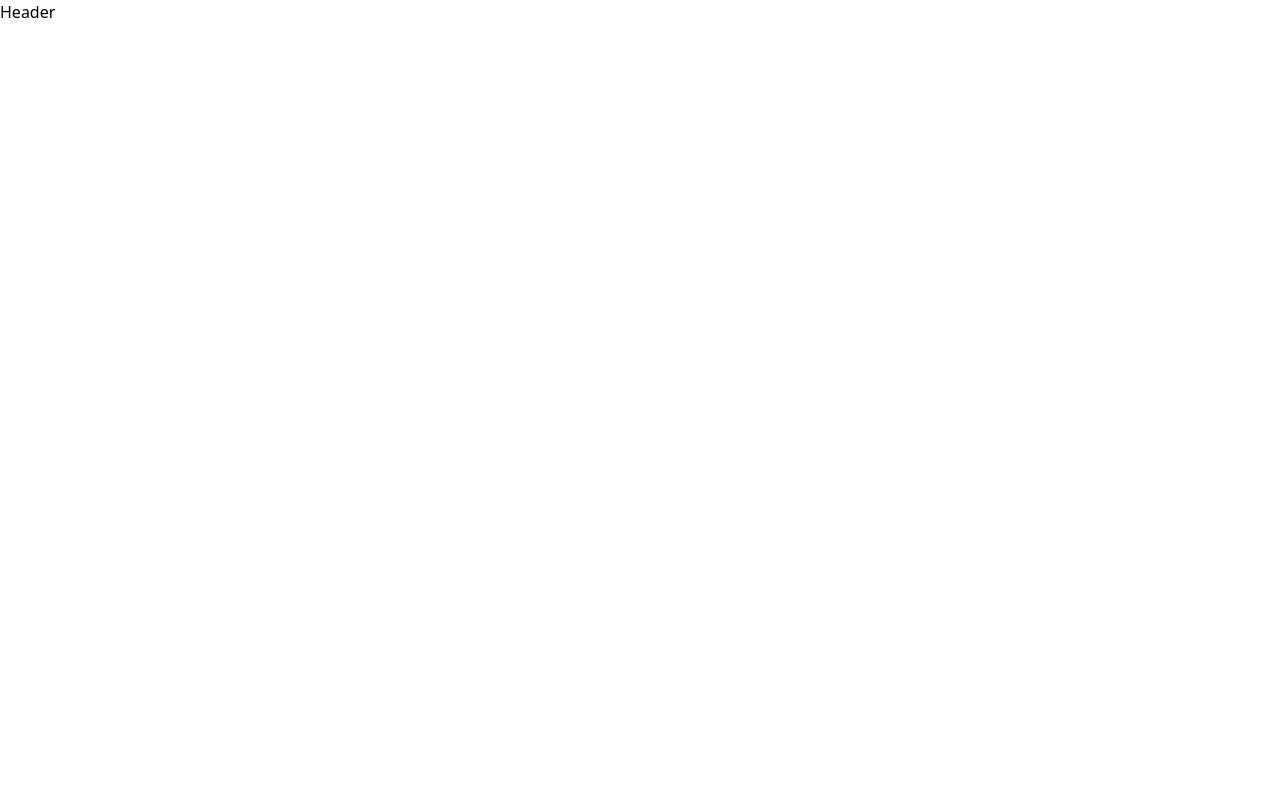
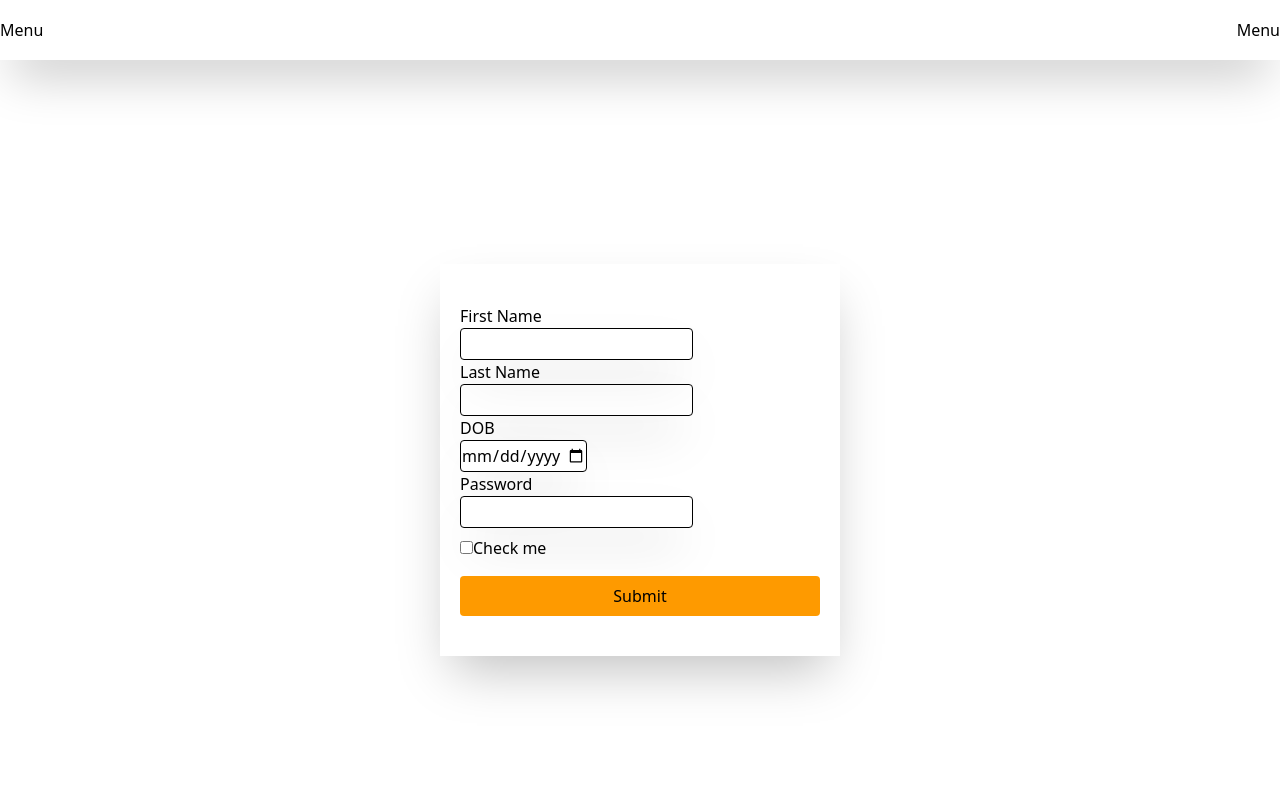
Before and after one commit to taralama/component-hub, a React (Vite) app: page /posts in a window 1280 px wide. Shown: the top 800 px of the page. Built offline with nearby package versions, Linux system fonts and the light colour scheme.

Commit message:
added form with reacthook and usequery

```diff
--- a/package.json
+++ b/package.json
@@ -22,9 +22,12 @@
     "@tailwindcss/vite": "^4.0.6",
     "@tanstack/react-query": "^5.66.3",
     "@tanstack/react-query-devtools": "^5.66.3",
+    "axios": "^1.7.9",
     "react": "^19.0.0",
     "react-dom": "^19.0.0",
+    "react-hook-form": "^7.54.2",
     "react-hot-toast": "^2.5.2",
+    "react-router-dom": "^7.2.0",
     "tailwindcss": "^4.0.6"
   },
   "devDependencies": {
@@ -33,12 +36,12 @@
     "@types/react-dom": "^19.0.3",
     "@vitejs/plugin-react": "^4.3.4",
     "eslint": "^9.19.0",
-    "prettier": "^2.8.4",
     "eslint-plugin-react-hooks": "^5.0.0",
     "eslint-plugin-react-refresh": "^0.4.18",
     "globals": "^15.14.0",
     "husky": "^9.1.7",
     "lint-staged": "^15.4.3",
+    "prettier": "^2.8.4",
     "typescript": "~5.7.2",
     "typescript-eslint": "^8.22.0",
     "vite": "^6.1.0"
--- a/src/App.tsx
+++ b/src/App.tsx
@@ -1,11 +1,13 @@
 import Providers from './utils/Providers';
 
-import { Header } from './components';
+import Routers from './Routers';
+// import SendData from './components/PostForm';
 
 function App() {
   return (
     <Providers>
-      <Header />
+      <Routers />
+      {/* <SendData /> */}
     </Providers>
   );
 }
--- /dev/null
+++ b/src/Pages/Home/index.tsx
@@ -0,0 +1,7 @@
+import React from 'react';
+
+const Home = () => {
+  return <div>Home</div>;
+};
+
+export default Home;
--- /dev/null
+++ b/src/Routers/index.tsx
@@ -0,0 +1,17 @@
+import { Route, Routes } from 'react-router-dom';
+import Layout from '../components/PageLayout';
+import Home from '../Pages/Home';
+import SendData from '../components/PostForm';
+
+const Routers = () => {
+  return (
+    <Routes>
+      <Route element={<Layout />}>
+        <Route path="/" element={<Home />} />
+        <Route path="/posts" element={<SendData />} />
+      </Route>
+    </Routes>
+  );
+};
+
+export default Routers;
--- /dev/null
+++ b/src/api/index.ts
@@ -0,0 +1,7 @@
+import axios from 'axios';
+
+export const axiosInstance = axios.create({
+  baseURL: 'https://jsonplaceholder.typicode.com/',
+  timeout: 5000,
+  headers: { 'Content-Type': 'application/json' },
+});
--- /dev/null
+++ b/src/components/Input/index.tsx
@@ -0,0 +1,93 @@
+import {
+  FieldPath,
+  FieldValues,
+  UseControllerProps,
+  useController,
+} from 'react-hook-form';
+import { JSX, useState } from 'react';
+
+export interface InputFieldProps<T extends FieldValues, U extends FieldPath<T>>
+  extends UseControllerProps<T, U> {
+  icon?: JSX.Element;
+  placeholder?: string;
+  type?: string;
+  label?: string;
+  isLoading?: boolean;
+  className: string;
+  withBorder?: boolean;
+}
+
+const Input = <T extends FieldValues, U extends FieldPath<T>>({
+  name,
+  control,
+  rules,
+  shouldUnregister,
+  defaultValue,
+  placeholder,
+  disabled,
+  type,
+  withBorder,
+  className,
+}: InputFieldProps<T, U>) => {
+  const [isFocused, setIsFocused] = useState(false);
+  const {
+    field: { ref, ...inputProps },
+    fieldState: { invalid, error },
+  } = useController({ name, control, rules, shouldUnregister, defaultValue });
+
+  const today = new Date();
+  const minDate = '1900-01-01';
+  const maxDate = new Date(
+    today.getFullYear() - 18,
+    today.getMonth(),
+    today.getDate(),
+  )
+    .toISOString()
+    .split('T')[0];
+
+  return (
+    <>
+      <input
+        ref={ref}
+        {...inputProps}
+        onFocus={(e) => {
+          e.stopPropagation();
+          setIsFocused(true);
+        }}
+        onBlur={(e) => {
+          const trimmedValue = e.target.value.trim();
+          inputProps.onChange(trimmedValue);
+          setIsFocused(false);
+        }}
+        id={name}
+        name={name}
+        type={type || 'text'}
+        placeholder={
+          type === 'date' ? 'Select Date of Birth' : placeholder || ''
+        }
+        min={type === 'date' ? minDate : undefined}
+        max={type === 'date' ? maxDate : undefined}
+        className={`form-control ${
+          disabled ? '#949494' : 'bg-white'
+        } ${className} ${isFocused ? 'focused-class' : ''}`}
+        style={{
+          border: invalid
+            ? '1px solid rgb(231, 102, 93)'
+            : withBorder
+            ? '1px solid #eee'
+            : '',
+          backgroundColor: disabled ? '#eeeeee' : '',
+        }}
+        disabled={disabled}
+        onClick={(e) => e.currentTarget.showPicker()} // Force the calendar picker to open on click
+      />
+      {rules && invalid && (
+        <span className="text-sm  bg-transparent font-medium mt-3 leading-3 text-danger">
+          {error?.message}
+        </span>
+      )}
+    </>
+  );
+};
+
+export default Input;
--- /dev/null
+++ b/src/components/Navbar/index.tsx
@@ -0,0 +1,24 @@
+const Navbar = ({
+  setOpen,
+}: {
+  setOpen: React.Dispatch<React.SetStateAction<boolean>>;
+}) => {
+  return (
+    <div className="h-15 shadow-2xl w-full flex justify-between">
+      <button
+        className="hover:cursor-pointer"
+        onClick={() => setOpen((prev) => !prev)}
+      >
+        Menu
+      </button>
+      <button
+        className="hover:cursor-pointer"
+        onClick={() => setOpen((prev) => !prev)}
+      >
+        Menu
+      </button>
+    </div>
+  );
+};
+
+export default Navbar;
--- /dev/null
+++ b/src/components/PageLayout/index.tsx
@@ -0,0 +1,18 @@
+import { useState } from 'react';
+import Navbar from '../Navbar';
+import Sidebar from '../Sidebar';
+import { Outlet } from 'react-router-dom';
+
+const Layout = () => {
+  const [open, setOpen] = useState<boolean>(true);
+
+  return (
+    <div className="relative">
+      <Navbar setOpen={setOpen} />
+      <Outlet />
+      <Sidebar open={open} setOpen={setOpen} />
+    </div>
+  );
+};
+
+export default Layout;
--- /dev/null
+++ b/src/components/PostForm/index.tsx
@@ -0,0 +1,95 @@
+import { useMutation } from '@tanstack/react-query';
+import { useForm } from 'react-hook-form';
+import postServices, { postData } from '../../services/post.services';
+import Input from '../Input';
+
+const SendData = () => {
+  const { mutate } = useMutation<unknown, Error, postData>({
+    mutationFn: (data: postData) => postServices.postData(data),
+    onSuccess: (res) => {
+      console.log(res);
+    },
+  });
+
+  const { handleSubmit, register, control } = useForm<
+    postData & { isChecked: boolean }
+  >({
+    defaultValues: {
+      firstName: '',
+      lastName: '',
+      dob: '',
+      password: '',
+      isChecked: false,
+    },
+  });
+
+  const handlePost = (data: postData & { isChecked: boolean }) => {
+    console.log(data);
+    mutate(data);
+  };
+
+  return (
+    <div className="flex justify-center items-center h-screen">
+      <form
+        onSubmit={handleSubmit(handlePost)}
+        className="border w-100 py-10 px-5 shadow-2xl border-none"
+      >
+        <label htmlFor="firstName" className="block">
+          First Name
+        </label>
+        <input
+          id="firstName"
+          type="text"
+          {...register('firstName')}
+          className="border shadow-2xl h-8 rounded"
+        />
+
+        <label htmlFor="lastName" className="block">
+          Last Name
+        </label>
+        <input
+          type="text"
+          {...register('lastName')}
+          className="border shadow-2xl h-8 rounded"
+        />
+        <label htmlFor="dateOfBirth" className="block">
+          DOB
+        </label>
+        <Input
+          control={control}
+          type="date"
+          {...register('dob')}
+          className="border shadow-2xl h-8 rounded"
+        />
+        <label htmlFor="password" className="block">
+          Password
+        </label>
+        <Input
+          control={control}
+          type="password"
+          {...register('password')}
+          className="border shadow-2xl h-8 rounded"
+          name="password"
+          rules={{
+            minLength: 8,
+          }}
+        />
+
+        {/* Checkbox */}
+        <label className="block mt-2">
+          <input type="checkbox" {...register('isChecked')} />
+          Check me
+        </label>
+
+        <button
+          type="submit"
+          className="border w-full border-none mt-4 duration-150  p-2 bg-amber-500 rounded"
+        >
+          Submit
+        </button>
+      </form>
+    </div>
+  );
+};
+
+export default SendData;
--- /dev/null
+++ b/src/components/Sidebar/index.tsx
@@ -0,0 +1,23 @@
+import React, { SetStateAction } from 'react';
+
+const Sidebar = ({
+  open,
+  setOpen,
+}: {
+  open: boolean;
+  setOpen: React.Dispatch<SetStateAction<boolean>>;
+}) => {
+  console.log(open);
+
+  return (
+    <div
+      className={`bg-blue-500 h-screen top-0 ${
+        open ? 'max-w-60' : 'max-w-0  opacity-45'
+      }  duration-500 `}
+    >
+      <button onClick={() => setOpen((prev) => !prev)}>close</button>
+    </div>
+  );
+};
+
+export default Sidebar;
--- a/src/main.tsx
+++ b/src/main.tsx
@@ -2,9 +2,12 @@ import { StrictMode } from 'react';
 import { createRoot } from 'react-dom/client';
 import './main.css';
 import App from './App.tsx';
+import { BrowserRouter } from 'react-router-dom';
 
 createRoot(document.getElementById('root')!).render(
   <StrictMode>
-    <App />
+    <BrowserRouter>
+      <App />
+    </BrowserRouter>
   </StrictMode>,
 );
--- /dev/null
+++ b/src/services/post.services.ts
@@ -0,0 +1,17 @@
+import { axiosInstance } from '../api';
+
+export interface postData {
+  firstName: string;
+  lastName: string;
+  dob: string;
+  password: string;
+  gender: boolean;
+}
+
+class Post {
+  postData = async (data: postData): Promise<{ data: postData }> => {
+    return await axiosInstance.post('/posts', data);
+  };
+}
+
+export default new Post();
```
Also changed, not shown: 1 other file (tests, documents, lock files or other folders).
